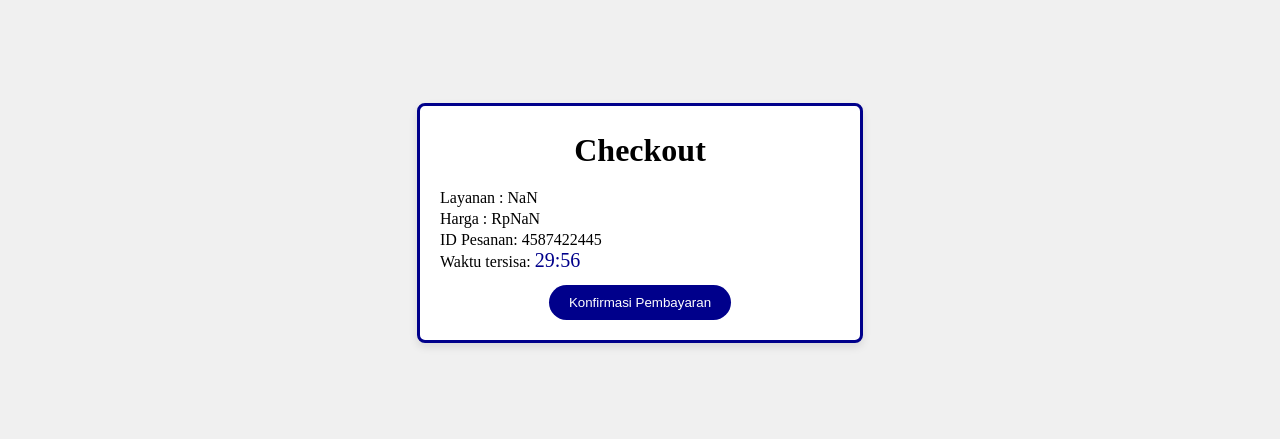
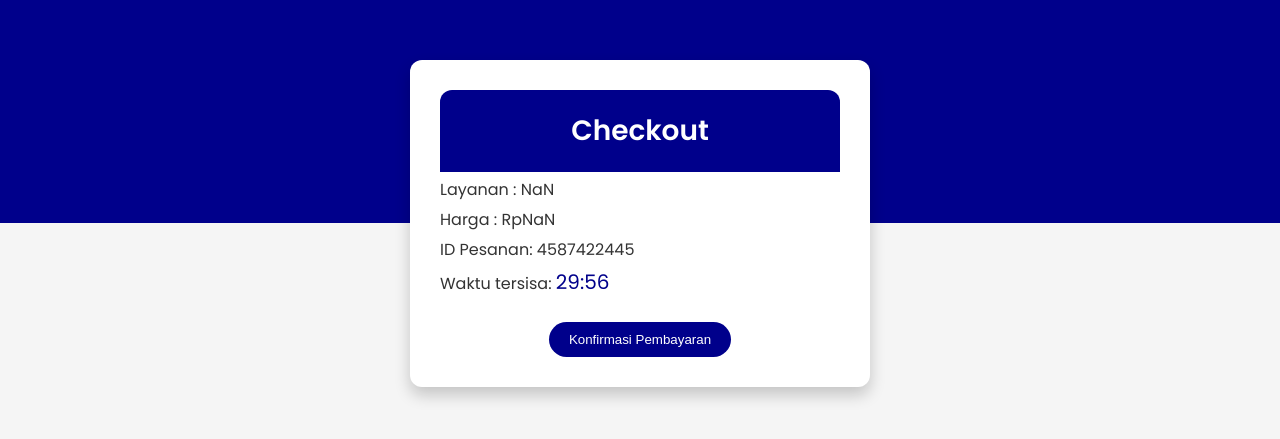
Before and after one commit to WeplyStudio/Weply-V3, a plain HTML site: page cart/index.html in a window 1280 px wide. Shown: the part 177-616 px from the top of the page. Drawn offline with nearby package versions, Linux system fonts and the light colour scheme; some packages are replaced by stand-ins of ours; a script that the page names is missing.

Commit message:
update cart/index.html

```diff
--- a/cart/index.html
+++ b/cart/index.html
@@ -4,27 +4,47 @@
     <meta charset="UTF-8">
     <meta name="viewport" content="width=device-width, initial-scale=1.0">
     <title>Halaman Pembayaran</title>
+    <link rel="stylesheet" href="https://cdnjs.cloudflare.com/ajax/libs/font-awesome/6.0.0-beta3/css/all.min.css">
+    <script src="https://cdn.jsdelivr.net/npm/sweetalert2@11"></script>
     <style>
+        @import url('https://fonts.googleapis.com/css2?family=Poppins:wght@400;600&display=swap');
         body {
-            font-family: Poppins;
+            font-family: 'Poppins', sans-serif;
+            background-color: #f5f5f5;
+            margin: 0;
+            padding: 0;
+            color: #333;
+            display: flex;
+            align-items: center;
             justify-content: center;
-            align-items: center;
-            display: flex;
-            height: 100vh;
-            margin: 0;
-            background-color: #f0f0f0;
+            min-height: 100vh;
+            position: relative;
         }
-        .card {
-            background: #fff;
-            border-radius: 8px;
-            box-shadow: 0 4px 8px rgba(0,0,0,0.1);
-            padding: 20px;
+        .background {
+            position: absolute;
+            top: 0;
+            left: 0;
+            width: 100%;
+            height: 50%;
+            background-color: #00008B;
+            z-index: -1;
+        }
+        .container {
             width: 80%;
             max-width: 400px;
+            background-color: #ffffff;
+            padding: 30px;
+            border-radius: 12px;
+            box-shadow: 0 8px 16px rgba(0, 0, 0, 0.2);
             text-align: center;
-            border: 3px solid #00008B;
-            position: relative;
-            line-height: 5px;
+        }
+        .header {
+            background-color: #00008B;
+            color: #ffffff;
+            padding: 20px 0;
+            border-radius: 12px 12px 0 0;
+            font-size: 1.75em;
+            font-weight: bold;
         }
         .button {
             background-color: #00008B;
@@ -34,6 +54,8 @@
             cursor: pointer;
             border: 0px;
             align-item: center;
+            margin-top: 20px;
+            transition: background-color 0.3s ease;
         }
         .button:active {
             background-color: #fff;
@@ -43,37 +65,56 @@
             padding: 10px 20px;
             cursor: pointer;
         }
-        h1 {
-            text-align: center;
+        .button:hover {
+            background-color: #005bb5;
         }
-        p {
-            text-align: left;
+        .check-icon {
+            font-size: 80px;
+            color: #00008B;
+            margin-bottom: 20px;
         }
         .timer {
             font-size: 20px;
             color: #00008B;
         }
-        .check-icon {
-            position: absolute;
-            top: 20px;
-            right: 20px;
-            font-size: 24px;
-            color: green;
+        h1 {
+            margin-bottom: 20px;
         }
-          }
+        p {
+            text-align: left;
+            margin: 5px 0;
+        }
+        @media (max-width: 600px) {
+            .container {
+                padding: 20px;
+            }
+            .header {
+                font-size: 1.5em;
+            }
+            .button {
+                padding: 12px;
+                font-size: 1em;
+            }
+            .timer {
+                font-size: 18px;
+            }
+        }
     </style>
 </head>
 <body>
-    <div class="card">
-        <span id="check-icon" class="material-symbols-outlined" style="font-size:80px;color:#00008B">check_circle</span>
-        <h1>Checkout</h1><br>
+    <div class="background"></div>
+    <div class="container">
+        <div class="header">
+            Checkout
+        </div>
+        <span id="check-icon" class="material-symbols-outlined check-icon">check_circle</span>
         <p>Layanan : <span id="nama-barang"></span></p>
         <p>Harga : Rp<span id="harga-barang"></span></p>
         <p>ID Pesanan: <span id="angka-acak"></span></p>
         <p>Waktu tersisa: <span class="timer" id="countdown"></span></p>
-        <br>
         <button class="button" id="confirm-button">Konfirmasi Pembayaran</button>
     </div>
+
     <script>
         // Function to generate a random 10-digit number
         function generateRandom15DigitNumber() {
```
